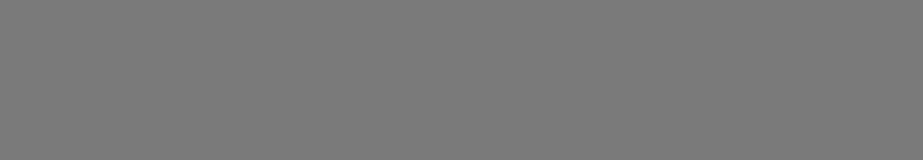
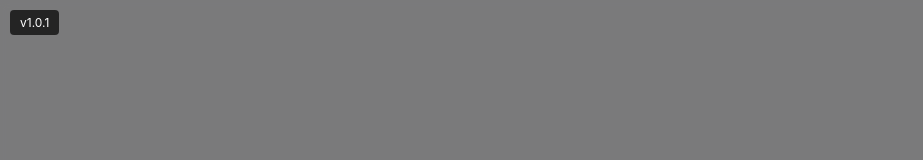
Before and after one commit to KagoJoker999/Sortly2, a plain HTML site: page index.html in a window 1280 px wide. Shown: the top 160 px of the page, without its empty margins (0-923 px from the left). Drawn offline with Linux system fonts and the light colour scheme.

Commit message:
添加: 版本号显示 v1.0.1

```diff
--- a/index.html
+++ b/index.html
@@ -6,8 +6,25 @@
     <link rel="icon" type="image/png" href="./favicon.png">
     <link rel="stylesheet" href="./styles.css">
     <script src="https://cdnjs.cloudflare.com/ajax/libs/xlsx/0.18.5/xlsx.full.min.js"></script>
+    <style>
+        /* 版本号样式 */
+        .version-tag {
+            position: fixed;
+            top: 10px;
+            left: 10px;
+            background-color: rgba(0, 0, 0, 0.7);
+            color: white;
+            padding: 5px 10px;
+            border-radius: 4px;
+            font-size: 12px;
+            z-index: 1002;
+        }
+    </style>
 </head>
 <body>
+    <!-- 版本号标签 -->
+    <div class="version-tag">v1.0.1</div>
+
     <!-- 密码验证对话框 -->
     <div id="password-modal" class="password-modal">
         <div class="password-content">
```
Also changed, not shown: live-display.html (+15 -0 lines).
